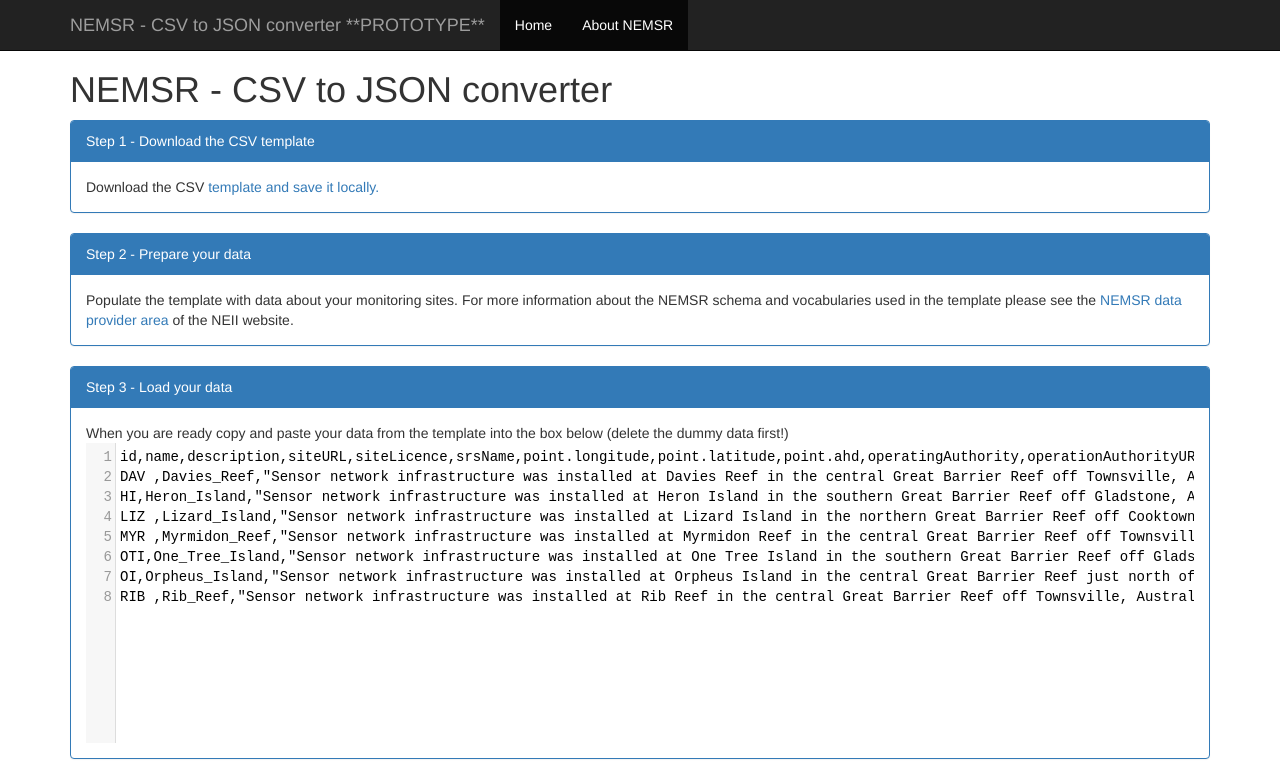
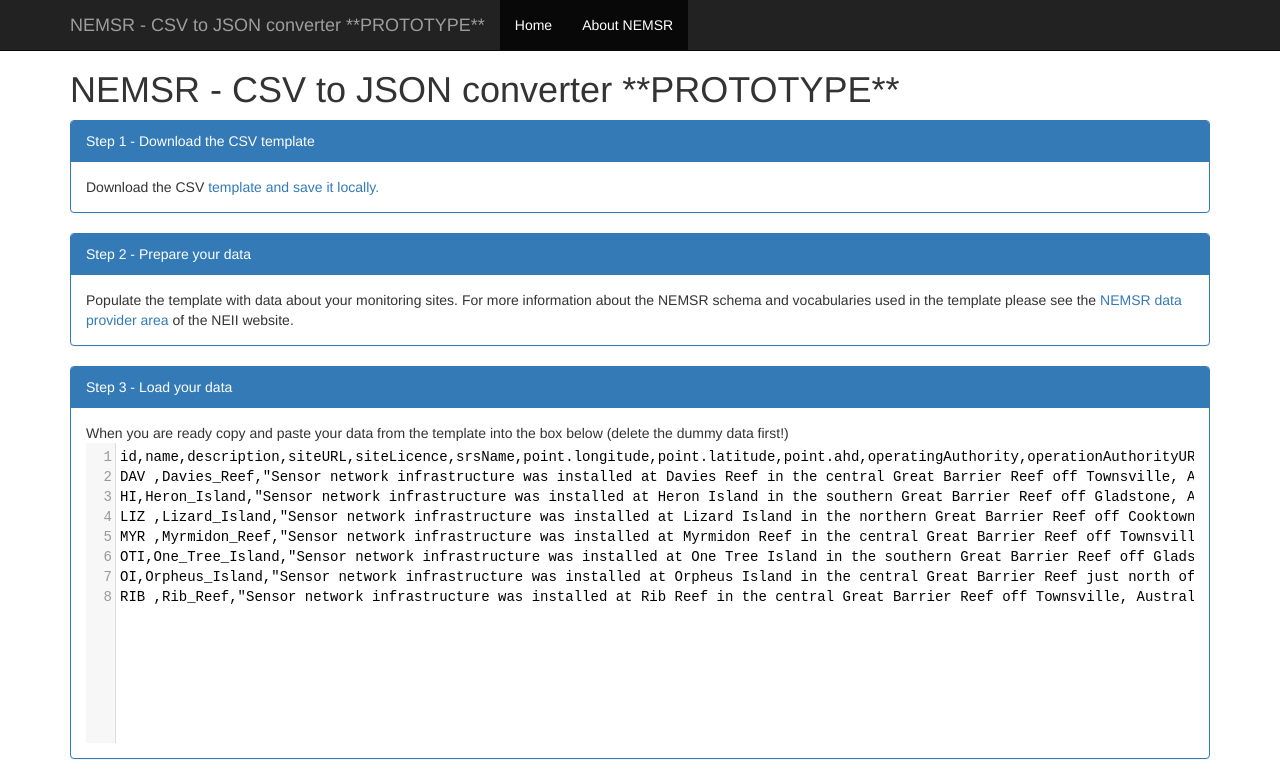
Before and after one commit to neii-tools/csv2geojson, a plain HTML site: page index.html in a window 1280 px wide. Shown: the top 777 px of the page. Drawn offline with nearby package versions, Linux system fonts and the light colour scheme; files that its build step writes are made by us from their sources; files whose address does not match are found by name.

Commit message:
Added prototype word

```diff
--- a/index.html
+++ b/index.html
@@ -64,7 +64,7 @@
 
     <div class="container">
 
-        <h1>NEMSR - CSV to JSON converter</h1>
+        <h1>NEMSR - CSV to JSON converter **PROTOTYPE**</h1>
 
 	<div class="panel panel-primary">
       <div class="panel-heading">Step 1 - Download the CSV template</div>
```
